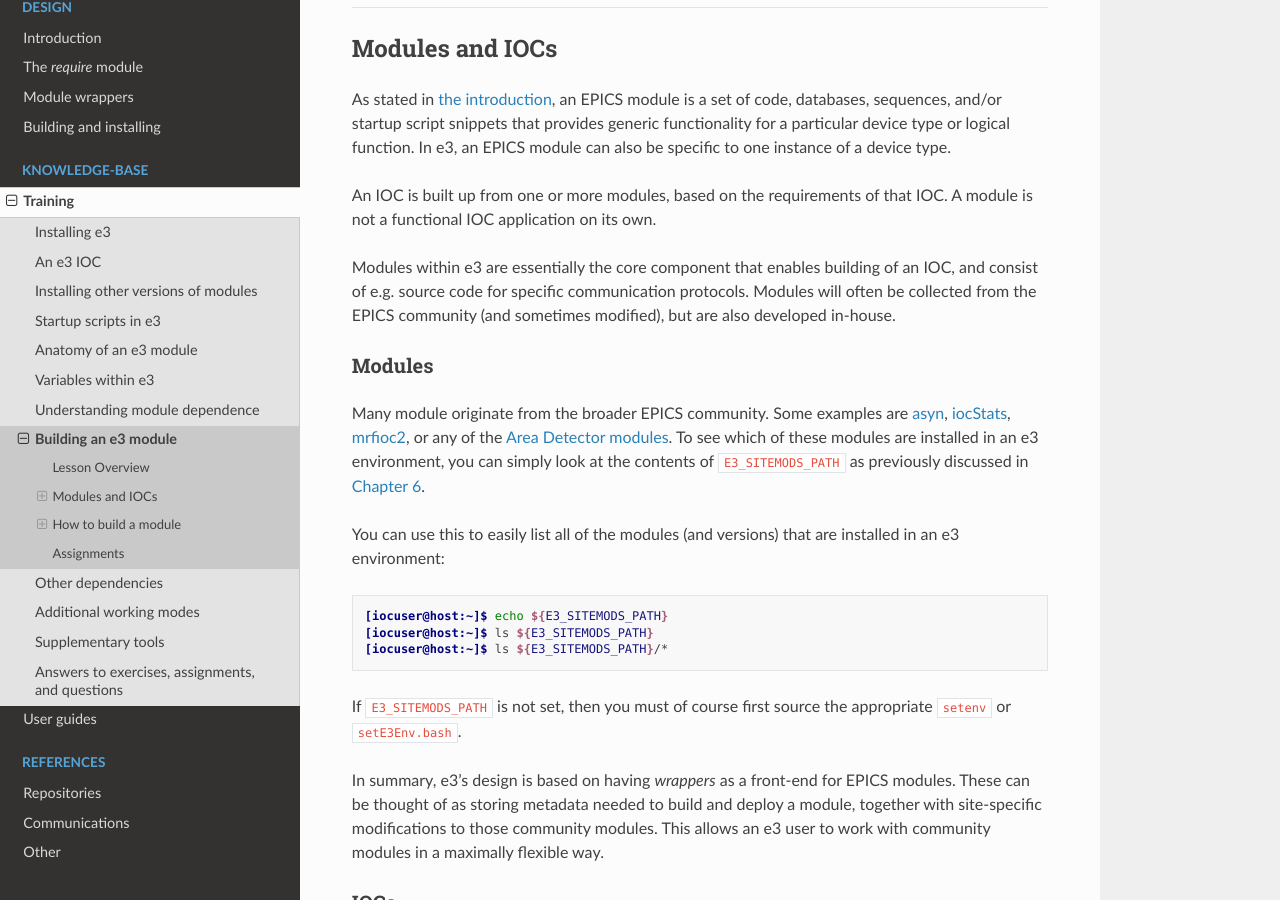
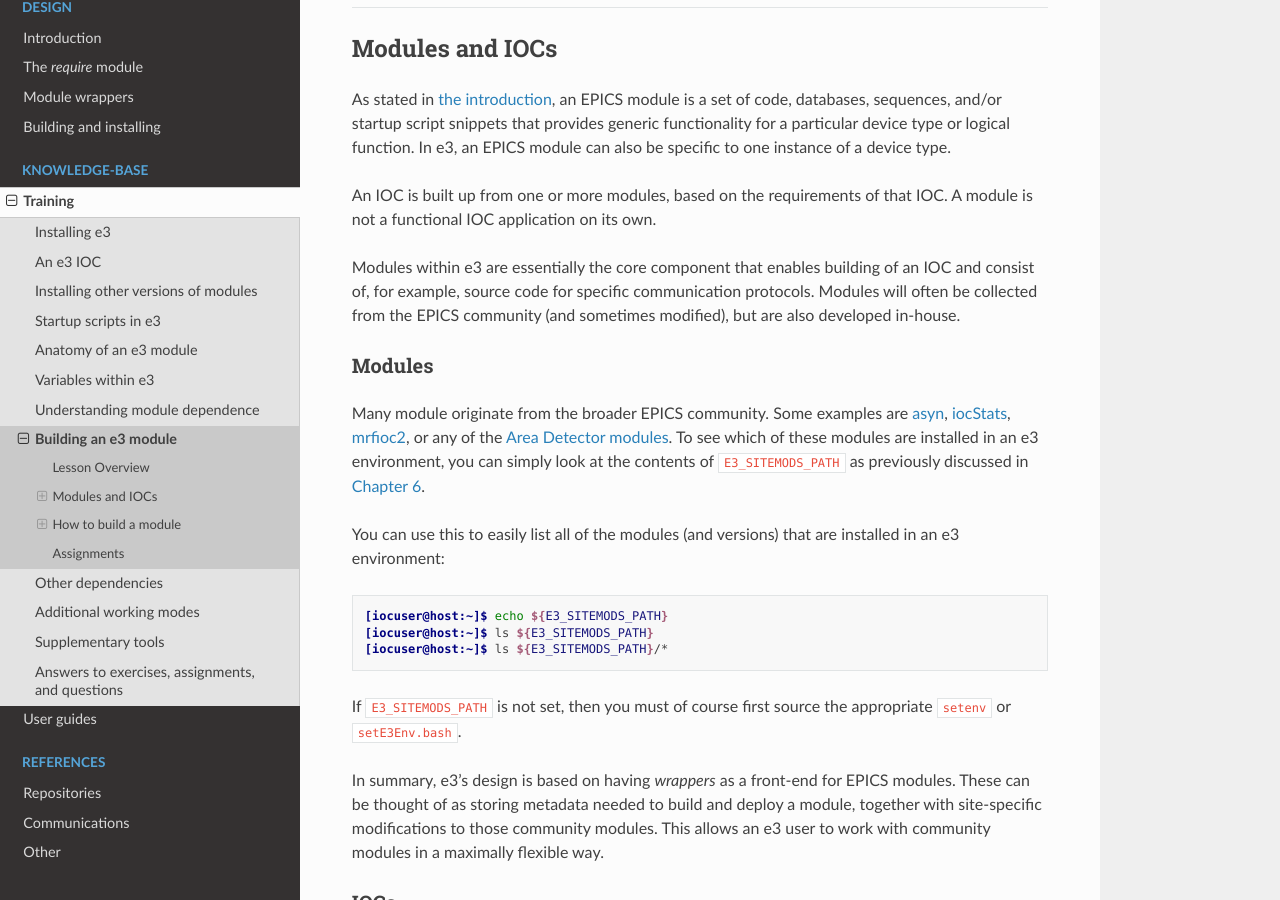
Before and after one commit to ttkorhonen/e3pages, a Sphinx documentation site: the page built from docs/kb/training/workbook/8_building_modules.md, in a window 1280 px wide and 900 px high, scrolled down 377 px. Built offline with Sphinx 7.4.7 and the Read the Docs theme 2.0.0, drawn with Linux system fonts in a browser that asks for light colours; some of the changed text lies outside the part shown.

Commit message:
Expand in-line e.g. to "for example"

```diff
--- a/docs/kb/training/workbook/8_building_modules.md
+++ b/docs/kb/training/workbook/8_building_modules.md
@@ -19,7 +19,7 @@
 
 An IOC is built up from one or more modules, based on the requirements of that IOC. A module is not a functional IOC application on its own.
 
-Modules within e3 are essentially the core component that enables building of an IOC, and consist of e.g. source code for specific
+Modules within e3 are essentially the core component that enables building of an IOC and consist of, for example, source code for specific
 communication protocols. Modules will often be collected from the EPICS community (and sometimes modified), but are also developed
 in-house.
 
@@ -94,7 +94,7 @@
 ### External modules
 
 If you are needing to use a module from the EPICS community or one that may be used outside of a purely e3 context, then the e3 wrapper should point to that
-repository. This could be located e.g. in the epics-modules group on [Github](https://github.com/epics-modules), [Gitlab](https://gitlab.esss.lu.se/epics-modules), or elsewhere.
+repository. This could be located, for example, in the epics-modules group on [Github](https://github.com/epics-modules), [Gitlab](https://gitlab.esss.lu.se/epics-modules), or elsewhere.
 
 :::{note}
 The idea behind this is that you do not need to maintain a local fork, but that you can simply point at existing repositories that are used within the community.
```
